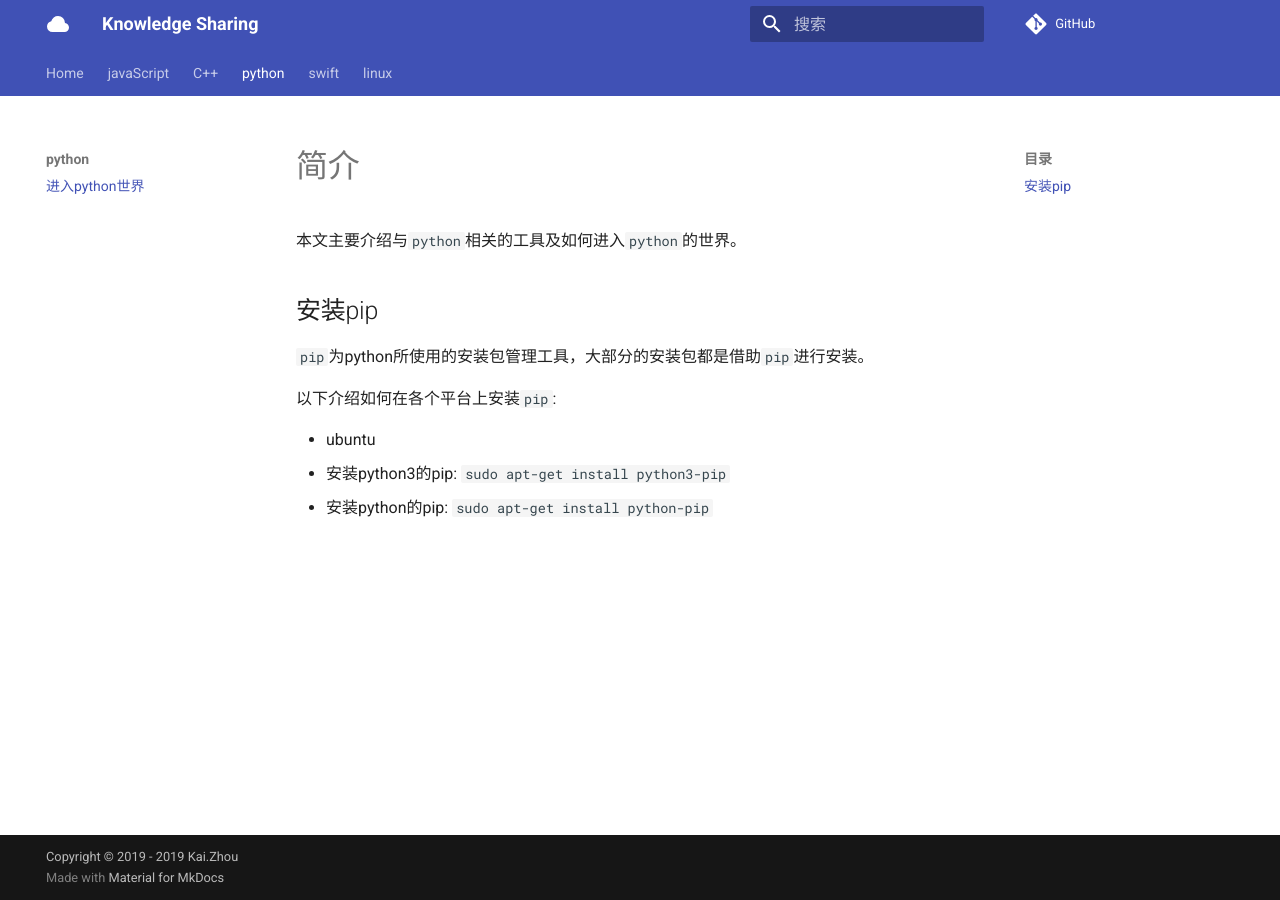
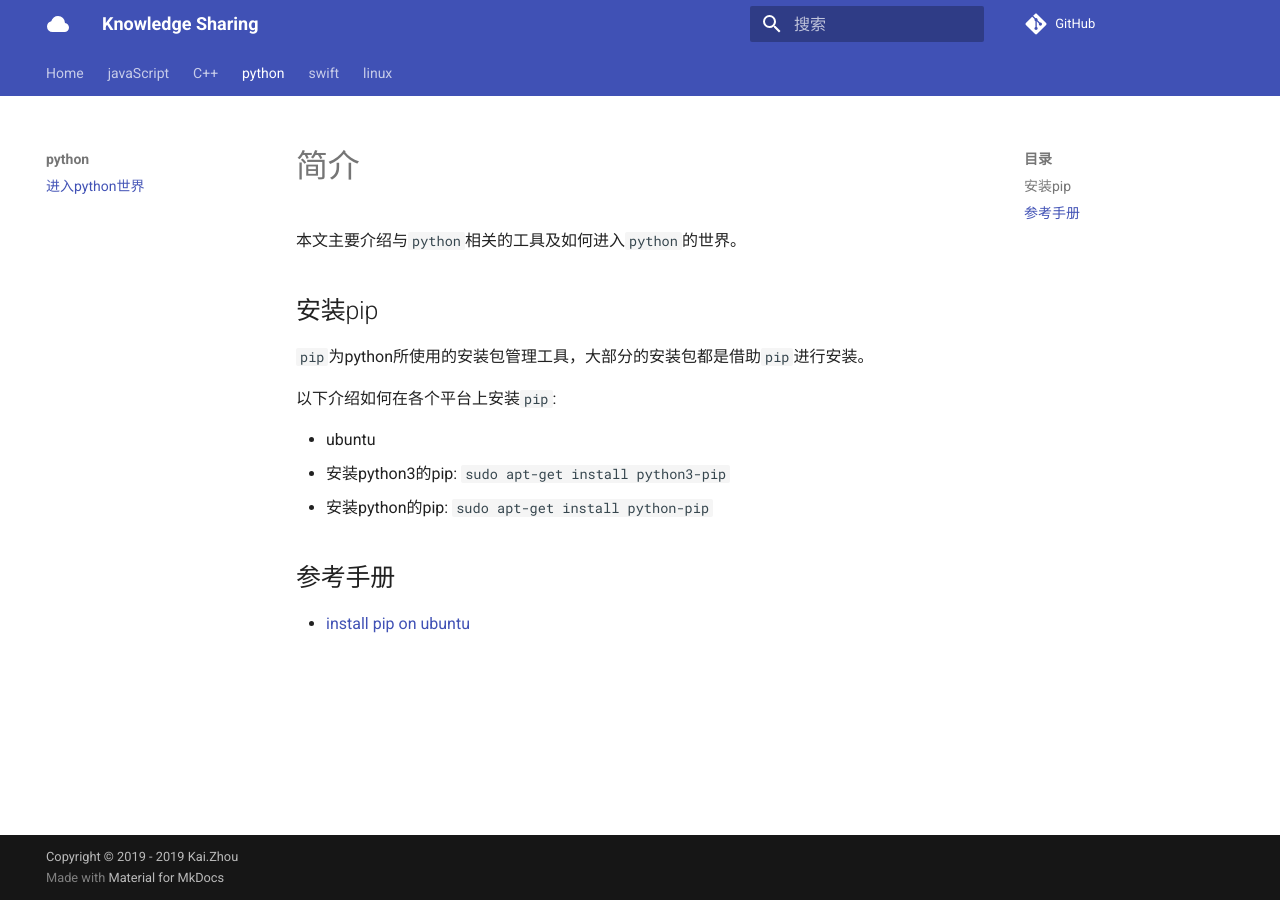
Before and after one commit to zhoukaidev/ks_blog, an MkDocs documentation site: the page built from docs/python/home.md, in a window 1280 px wide. Built offline with MkDocs 1.6.1 and Material for MkDocs 9.7.7, drawn with Linux system fonts in a browser that asks for light colours; comment, search, counter and statistics services are not loaded.

Commit message:
Update home.md in python

```diff
--- a/docs/python/home.md
+++ b/docs/python/home.md
@@ -11,3 +11,7 @@
 * ubuntu
   * 安装python3的pip: `sudo apt-get install python3-pip`
   * 安装python的pip: `sudo apt-get install python-pip`
+
+## 参考手册
+
+* [install pip on ubuntu](https://linuxize.com/post/how-to-install-pip-on-ubuntu-18.04/)
```
